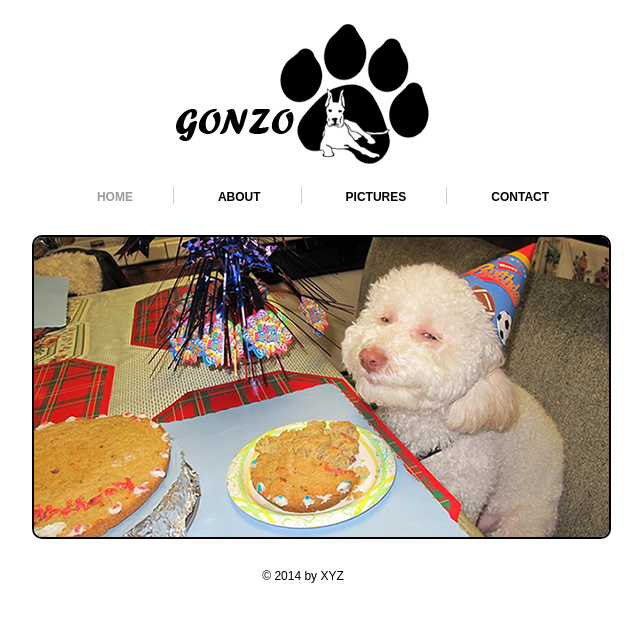
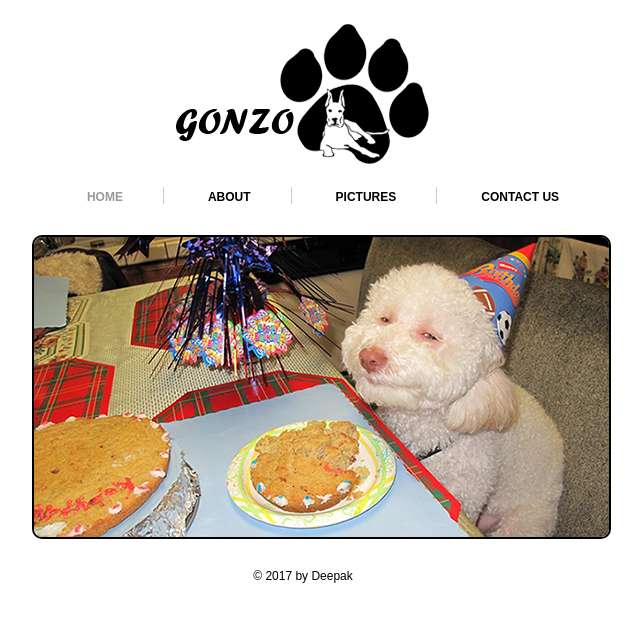
Before and after one commit to deepak0072/GitDemo, a plain HTML site: page index.html in a window 1280 px wide. Shown: the whole page, without its empty margins (337-979 px from the left). Drawn offline with Linux system fonts and the light colour scheme.

Commit message:
Made changes to index.html and css

```diff
--- a/css/prettyPhoto.css
+++ b/css/prettyPhoto.css
@@ -1,3 +1,4 @@
+/*Style sheet for photos*/
 div.pp_default .pp_top,div.pp_default .pp_top .pp_middle,div.pp_default .pp_top .pp_left,div.pp_default .pp_top .pp_right,div.pp_default .pp_bottom,div.pp_default .pp_bottom .pp_left,div.pp_default .pp_bottom .pp_middle,div.pp_default .pp_bottom .pp_right{height:13px}
 div.pp_default .pp_top .pp_left{background:url(../images/prettyPhoto/default/sprite.png) -78px -93px no-repeat}
 div.pp_default .pp_top .pp_middle{background:url(../images/prettyPhoto/default/sprite_x.png) top left repeat-x}
--- a/index.html
+++ b/index.html
@@ -29,7 +29,7 @@
 			<li><a class="active" href="index.html">HOME</a></li>
 			<li><a href="about.html">ABOUT</a></li>
 			<li><a href="picture.html">PICTURES</a></li>
-			<li class="bdr"><a class="pdg" href="contact.html">CONTACT</a></li>
+			<li class="bdr"><a class="pdg" href="contact.html">CONTACT US</a></li>
 		</ul>
 	</div>
 <!--==============================Navigatin Ends=============================-->
@@ -51,7 +51,7 @@
 
 <div class="footer">
 
-<p>&copy; 2014 by XYZ </p>
+<p>&copy; 2017 by Deepak </p>
 
 <!--==============================Footer Ends==============================-->
 </div>
```
